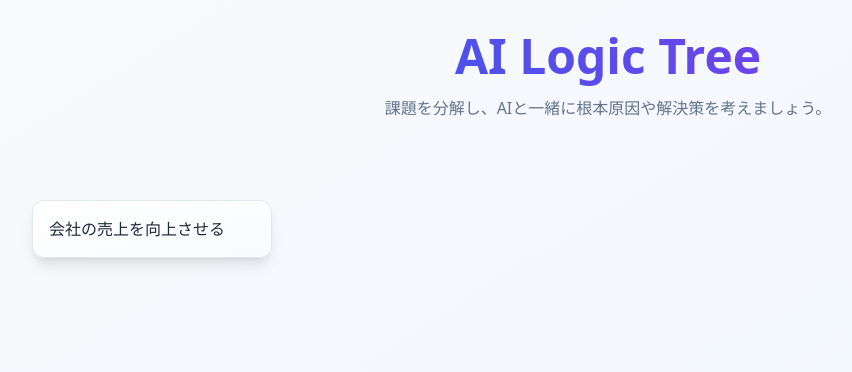
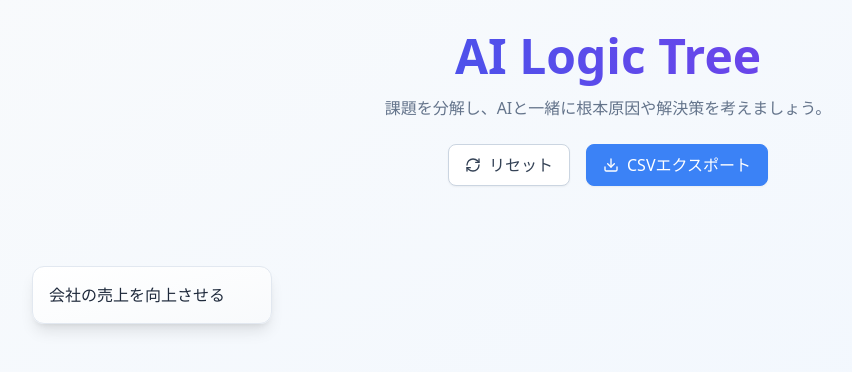
Before and after one commit to ikmkbys/LogicTree, a React (Create React App) app: page / in a window 1280 px wide. Shown: the top 372 px of the page, without its empty margins (32-884 px from the left). Built offline with nearby package versions, Linux system fonts and the light colour scheme.

Commit message:
機能追加：クリアとダウンロード

```diff
--- a/src/App.js
+++ b/src/App.js
@@ -1,5 +1,5 @@
 import React, { useState, useCallback, useRef, useEffect } from 'react';
-import { Plus, Trash2, Save, Move, Sparkles, LoaderCircle } from 'lucide-react';
+import { Plus, Trash2, Save, Move, Sparkles, LoaderCircle, RefreshCw, Download } from 'lucide-react';
 
 // TreeNodeコンポーネント：ツリーの各ノードを描画
 const TreeNode = ({ node, onAddChild, onDeleteNode, onEditText, isRoot, editingNodeId, setEditingNodeId, onDropNode, onExpandIdeas, loadingNodeId }) => {
@@ -69,12 +69,9 @@ const TreeNode = ({ node, onAddChild, onDeleteNode, onEditText, isRoot, editingN
 
   return (
     <div className="flex items-start relative">
-      {/* 接続線を実線に変更 */}
       {!isRoot && (
         <div className="absolute top-0 left-[-3.5rem] h-full">
-            {/* Horizontal solid line */}
             <div className="absolute top-1/2 -translate-y-px w-14 h-px bg-slate-300"></div>
-            {/* Vertical solid line */}
             <div className="absolute top-0 w-px h-full bg-slate-300"></div>
         </div>
       )}
@@ -117,7 +114,6 @@ const TreeNode = ({ node, onAddChild, onDeleteNode, onEditText, isRoot, editingN
                 <p className="text-slate-800 font-medium break-words flex-grow cursor-pointer">{node.text}</p>
             </div>
             )}
-          {/* ボタンのデザインを変更 */}
           <div className="absolute top-1/2 -right-5 -translate-y-1/2 flex flex-col gap-2 opacity-0 group-hover:opacity-100 transition-all duration-300 group-hover:scale-100 scale-90">
             <button onClick={() => onExpandIdeas(node.id)} className="bg-purple-500 text-white p-2 rounded-full shadow-lg hover:bg-purple-600 transition-all hover:scale-110" title="✨ AIでアイデアを広げる">
               <Sparkles size={16} />
@@ -129,7 +125,6 @@ const TreeNode = ({ node, onAddChild, onDeleteNode, onEditText, isRoot, editingN
           </div>
         </div>
 
-        {/* 子ノードとの間隔を調整 */}
         {node.children && node.children.length > 0 && (
           <div className="pt-10 pl-24 flex flex-col gap-10">
             {node.children.map(child => (
@@ -154,16 +149,66 @@ const TreeNode = ({ node, onAddChild, onDeleteNode, onEditText, isRoot, editingN
   );
 };
 
+const initialTree = {
+  id: 'root',
+  text: '会社の売上を向上させる',
+  children: [],
+};
+
 // メインのAppコンポーネント
 export default function App() {
-  const [treeData, setTreeData] = useState({
-    id: 'root',
-    text: '会社の売上を向上させる',
-    children: [],
-  });
+  const [treeData, setTreeData] = useState(JSON.parse(JSON.stringify(initialTree)));
   const [editingNodeId, setEditingNodeId] = useState(null);
   const [loadingNodeId, setLoadingNodeId] = useState(null);
   const [error, setError] = useState(null);
+
+  const handleReset = () => {
+    // ユーザーに確認を求めずにリセットする
+    setTreeData(JSON.parse(JSON.stringify(initialTree)));
+  };
+
+  const handleExportCSV = () => {
+    const rows = [];
+    let maxDepth = 0;
+
+    const traverse = (node, depth = 0) => {
+        if (depth > maxDepth) {
+            maxDepth = depth;
+        }
+        const row = new Array(depth).fill('');
+        row.push(node.text);
+        rows.push(row);
+
+        if (node.children) {
+            node.children.forEach(child => traverse(child, depth + 1));
+        }
+    };
+
+    traverse(treeData);
+
+    const header = Array.from({ length: maxDepth + 1 }, (_, i) => `レベル ${i + 1}`).join(',');
+
+    const csvString = rows.map(row => {
+        const fullRow = [...row];
+        while (fullRow.length <= maxDepth) {
+            fullRow.push('');
+        }
+        return fullRow.map(cell => `"${(cell || '').replace(/"/g, '""')}"`).join(',');
+    }).join('\n');
+
+    const csvContent = `${header}\n${csvString}`;
+
+    const bom = new Uint8Array([0xEF, 0xBB, 0xBF]);
+    const blob = new Blob([bom, csvContent], { type: 'text/csv;charset=utf-8;' });
+    const link = document.createElement("a");
+    const url = URL.createObjectURL(blob);
+    link.setAttribute("href", url);
+    link.setAttribute("download", "ロジックツリー.csv");
+    link.style.visibility = 'hidden';
+    document.body.appendChild(link);
+    link.click();
+    document.body.removeChild(link);
+  };
 
   const handleAddChild = useCallback((parentId) => {
     const newId = `node-${Date.now()}`;
@@ -222,9 +267,9 @@ export default function App() {
           if (draggedNode && !isDescendant(draggedNode, idToFind)) {
               if (!node.children) node.children = [];
               node.children.push(draggedNode);
-              return true; // 成功
+              return true;
           }
-          return false; // 失敗
+          return false;
         }
         return node.children?.some(child => findAndAdd(child, idToFind)) ?? false;
       }
@@ -241,13 +286,8 @@ export default function App() {
 
     let nodeText = '';
     const findNodeText = (node, id) => {
-      if (node.id === id) {
-        nodeText = node.text;
-        return;
-      }
-      if (node.children) {
-        node.children.forEach(child => findNodeText(child, id));
-      }
+      if (node.id === id) nodeText = node.text;
+      if (node.children) node.children.forEach(child => findNodeText(child, id));
     };
     findNodeText(treeData, nodeId);
 
@@ -262,10 +302,7 @@ export default function App() {
       contents: [{ role: "user", parts: [{ text: prompt }] }],
       generationConfig: {
         responseMimeType: "application/json",
-        responseSchema: {
-          type: "ARRAY",
-          items: { type: "STRING" }
-        }
+        responseSchema: { type: "ARRAY", items: { type: "STRING" } }
       }
     };
 
@@ -277,29 +314,16 @@ export default function App() {
         headers: { 'Content-Type': 'application/json' },
         body: JSON.stringify(payload)
       });
-
-      if (!response.ok) {
-          throw new Error(`APIエラー: ${response.status} ${response.statusText}`);
-      }
-
+      if (!response.ok) throw new Error(`APIエラー: ${response.status} ${response.statusText}`);
       const result = await response.json();
 
-      if (result.candidates && result.candidates[0].content && result.candidates[0].content.parts[0].text) {
+      if (result.candidates?.[0]?.content?.parts?.[0]?.text) {
         const ideas = JSON.parse(result.candidates[0].content.parts[0].text);
-
         if (Array.isArray(ideas)) {
-          const newNodes = ideas.map(idea => ({
-            id: `node-${Date.now()}-${Math.random()}`,
-            text: idea,
-            children: []
-          }));
-
+          const newNodes = ideas.map(idea => ({ id: `node-${Date.now()}-${Math.random()}`, text: idea, children: [] }));
           setTreeData(prevTree => {
             let newTree = JSON.parse(JSON.stringify(prevTree));
-            const addAction = (node) => {
-              node.children.push(...newNodes);
-              return node;
-            };
+            const addAction = (node) => { node.children.push(...newNodes); return node; };
             return traverseTree(newTree, nodeId, addAction);
           });
         }
@@ -320,9 +344,7 @@ export default function App() {
       action(node);
       return node;
     }
-    if (node.children) {
-      node.children = node.children.map(child => traverseTree(child, nodeId, action));
-    }
+    if (node.children) node.children = node.children.map(child => traverseTree(child, nodeId, action));
     return node;
   };
 
@@ -335,11 +357,23 @@ export default function App() {
         </div>
       )}
       <div className="max-w-7xl mx-auto">
-        <header className="mb-12 text-center">
-            <h1 className="text-4xl sm:text-5xl font-bold bg-gradient-to-r from-blue-600 to-purple-600 bg-clip-text text-transparent pb-2">
-              AI Logic Tree
-            </h1>
-            <p className="text-slate-500 mt-2">課題を分解し、AIと一緒に根本原因や解決策を考えましょう。</p>
+        <header className="mb-12">
+            <div className="text-center">
+                <h1 className="text-4xl sm:text-5xl font-bold bg-gradient-to-r from-blue-600 to-purple-600 bg-clip-text text-transparent pb-2">
+                  AI Logic Tree
+                </h1>
+                <p className="text-slate-500 mt-2">課題を分解し、AIと一緒に根本原因や解決策を考えましょう。</p>
+            </div>
+            <div className="flex justify-center gap-4 mt-6">
+                <button onClick={handleReset} className="flex items-center gap-2 px-4 py-2 bg-white border border-slate-300 rounded-lg shadow-sm text-slate-700 hover:bg-slate-50 transition-colors">
+                    <RefreshCw size={16} />
+                    リセット
+                </button>
+                <button onClick={handleExportCSV} className="flex items-center gap-2 px-4 py-2 bg-blue-500 border border-blue-500 rounded-lg shadow-sm text-white hover:bg-blue-600 transition-colors">
+                    <Download size={16} />
+                    CSVエクスポート
+                </button>
+            </div>
         </header>
         <main className="flex justify-start p-4">
           <div className="p-4">
```
